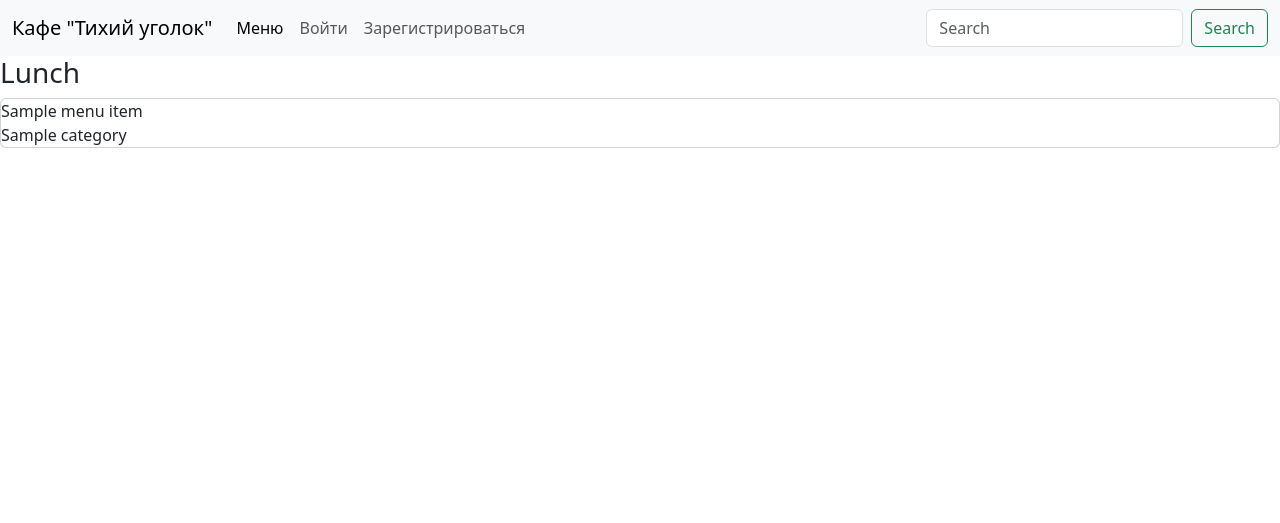
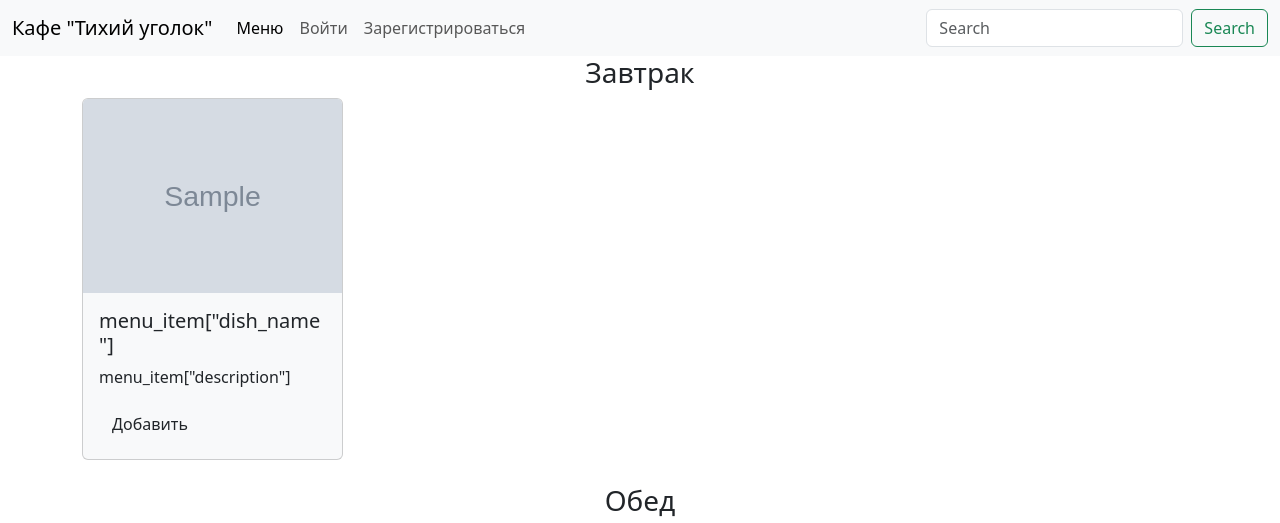
Before and after one commit to Vladislav-programmer1/Quite_corner_cafe, a Python web app: template templates/desktop/menu.html in a window 1280 px wide. Shown: the top 523 px of the page. Before the commit the page ends 148 px from the top, so only its background shows below. Run offline with Jinja, Linux system fonts and the light colour scheme; the template is opened without the code that fills it: most values are stand-ins (such as "Sample title", 1, 10 or a date in 2020); grey boxes marked "Sample" are stand-in pictures.

Commit message:
CHANGED: menu and errors templates and handlers

```diff
--- a/static/css/style.css
+++ b/static/css/style.css
@@ -147,3 +147,7 @@
     line-height: 1.6;
     min-height: 80px;
 }
+
+.container-menu {
+    padding: 20px;
+}
--- a/templates/desktop/menu.html
+++ b/templates/desktop/menu.html
@@ -1,11 +1,72 @@
 {% extends "desktop/base.html" %}
 {% block content %}
 
-<h3>Lunch</h3>
+<h3 class="text-center">Завтрак</h3>
+{% for menu_item in menu["menu"]["Breakfast"] %}
+    <div class="container container-menu">
+    <div class="row">
+      <div class="col-lg-3 col-md-4 col-sm-6 mb-4">
+        <div class="card h-100" style="background-color: #f8f9fa;">
+            <img src=" {{ url_for('static', filename='img/' + menu_item['image']) }} " class="card-img-top" alt="...">
+            <div class="card-body">
+              <h5 class="card-title">menu_item["dish_name"]</h5>
+              <p class="card-text">menu_item["description"]</p>
+              <a href="#" class="btn custom-btn">Добавить</a>
+            </div>
+          </div>
+      </div>
+    </div>
+  </div>
+{% endfor %}
+<h3 class="text-center">Обед</h3>
 {% for menu_item in menu["menu"]["Lunch"] %}
-    <div class="card">
-        <div>{{menu_item["dish_name"]}}</div>
-        <div>{{menu_item["category"]}}</div>
+    <div class="container container-menu">
+    <div class="row">
+      <div class="col-lg-3 col-md-4 col-sm-6 mb-4">
+        <div class="card h-100" style="background-color: #f8f9fa;">
+            <img src=" {{ url_for('static', filename=menu_item['image']) }} " class="card-img-top" alt="...">
+            <div class="card-body">
+              <h5 class="card-title">menu_item["dish_name"]</h5>
+              <p class="card-text">menu_item["description"]</p>
+              <a href="#" class="btn custom-btn">Добавить</a>
+            </div>
+          </div>
+      </div>
     </div>
+  </div>
+{% endfor %}
+<h3 class="text-center">Ужин</h3>
+{% for menu_item in menu["menu"]["Dinner"] %}
+    <div class="container container-menu">
+    <div class="row">
+      <div class="col-lg-3 col-md-4 col-sm-6 mb-4">
+        <div class="card h-100" style="background-color: #f8f9fa;">
+            <img src=" {{ url_for('static', filename=menu_item['image']) }} " class="card-img-top" alt="...">
+            <div class="card-body">
+              <h5 class="card-title">menu_item["dish_name"]</h5>
+              <p class="card-text">menu_item["description"]</p>
+              <a href="#" class="btn custom-btn">Добавить</a>
+            </div>
+          </div>
+      </div>
+    </div>
+  </div>
+{% endfor %}
+<h3 class="text-center">Напитки</h3>
+{% for menu_item in menu["menu"]["Drinks"] %}
+    <div class="container container-menu">
+    <div class="row">
+      <div class="col-lg-3 col-md-4 col-sm-6 mb-4">
+        <div class="card h-100" style="background-color: #f8f9fa;">
+            <img src=" {{ url_for('static', filename=menu_item['image']) }} " class="card-img-top" alt="...">
+            <div class="card-body">
+              <h5 class="card-title">menu_item["dish_name"]</h5>
+              <p class="card-text">menu_item["description"]</p>
+              <a href="#" class="btn custom-btn">Добавить</a>
+            </div>
+          </div>
+      </div>
+    </div>
+  </div>
 {% endfor %}
 {% endblock %}
--- a/templates/errors/not_found.html
+++ b/templates/errors/not_found.html
@@ -5,7 +5,7 @@
 <link rel="stylesheet" href=" {{ url_for('static', filename='css/errors.css') }} ">
 <div class="d-flex justify-content-center align-items-center flex-column">
     <h1>
-        Не найдено
+        {{ title }}
     </h1>
     <img src="{{ url_for('static', filename='img/errors/404_error.png') }}">
     <h2>
--- a/templates/errors/unauthorized.html
+++ b/templates/errors/unauthorized.html
@@ -11,6 +11,7 @@
     <h2>
         Теплый ужин уже ждет вас, но для начала нам надо понять, что это именно вы
     </h2>
+    <a href="/login" class="btn btn-primary">Авторизоваться</a>
 </div>
 
 {% endblock %}
```
Also changed, not shown: WebApp.py (+23 -12 lines). Lines whose indentation alone changed are shown as unchanged.
